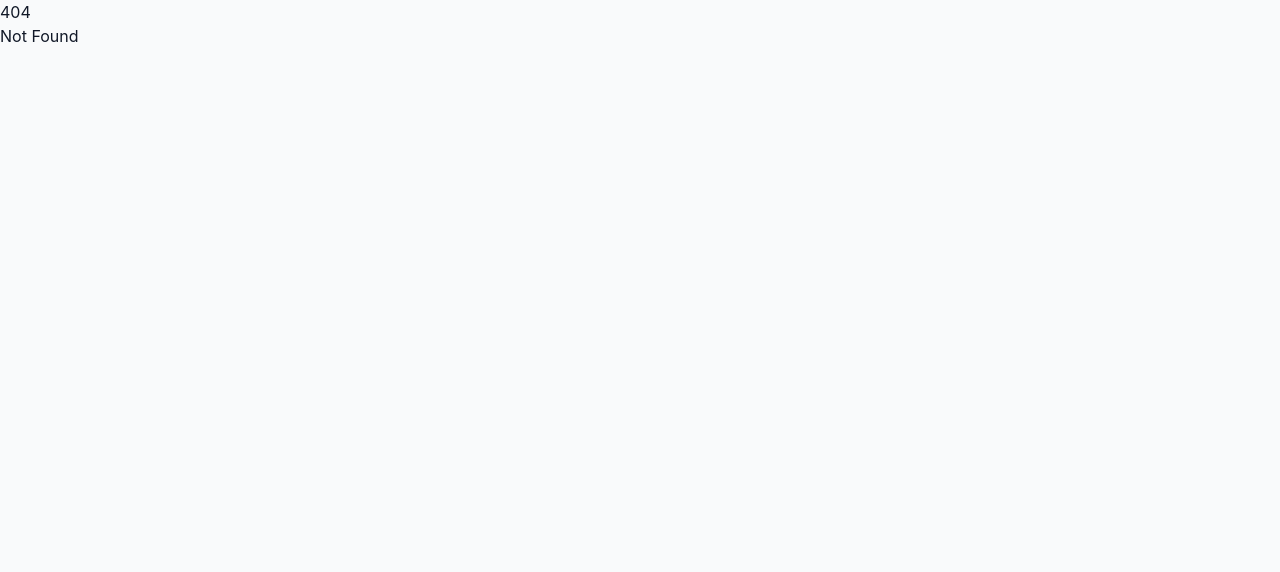
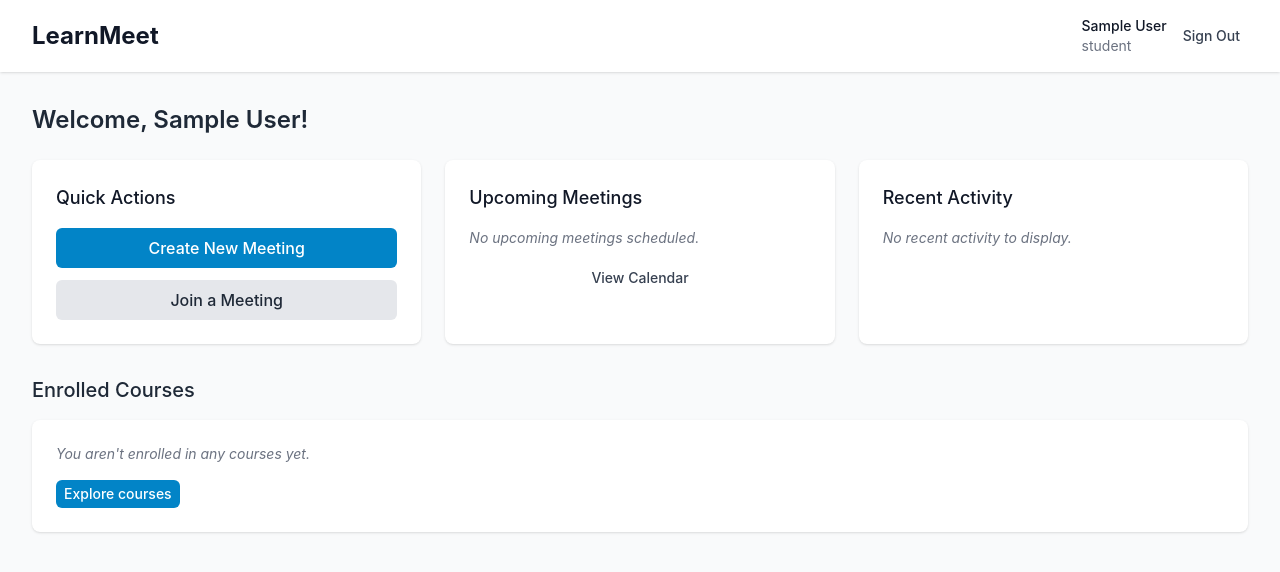
Before and after one commit to letangphuquy/learnmeet, a SvelteKit app: page /dashboard in a window 1280 px wide. Before the commit this address had no page. Shown: the top 572 px of the page. Built offline with nearby package versions, Linux system fonts and the light colour scheme; no server answers; sample sign-in values are in the browser's storage.

Commit message:
[UI] Add user dashboard and protected layout
Implements a personalized dashboard with role-specific content and a protected layout that handles authentication state to prevent unauthorized access.

```diff
--- /dev/null
+++ b/src/routes/dashboard/+layout.svelte
@@ -0,0 +1,31 @@
+<!-- Protected route layout - only accessible to authenticated users -->
+<script lang="ts">
+  import { onMount } from 'svelte';
+  import { goto } from '$app/navigation';
+  import { authStore } from '$lib/stores/authStore';
+
+  let isAuthenticated = false;
+  let loading = true;
+
+  onMount(() => {
+    const unsubscribe = authStore.subscribe((authState) => {
+      isAuthenticated = authState.isAuthenticated;
+      loading = authState.loading;
+
+      // If user isn't authenticated and we've finished loading, redirect to sign in
+      if (!authState.loading && !authState.isAuthenticated) {
+        goto('/auth/signin');
+      }
+    });
+
+    return unsubscribe;
+  });
+</script>
+
+{#if loading}
+  <div class="flex justify-center items-center h-screen bg-gray-50">
+    <div class="animate-spin rounded-full h-12 w-12 border-t-2 border-b-2 border-primary-600"></div>
+  </div>
+{:else if isAuthenticated}
+  <slot></slot>
+{/if}
--- /dev/null
+++ b/src/routes/dashboard/+page.svelte
@@ -0,0 +1,138 @@
+<!-- Dashboard page for LearnMeet -->
+<script lang="ts">
+  import { onMount } from 'svelte';
+  import { goto } from '$app/navigation';
+  import { authStore, UserRole } from '$lib/stores/authStore';
+  import Button from '$lib/components/ui/Button.svelte';
+
+  let user = null;
+  let loading = true;
+
+  onMount(() => {
+    const unsubscribe = authStore.subscribe((authState) => {
+      user = authState.user;
+      loading = authState.loading;
+
+      // If user isn't authenticated and we've finished loading, redirect to sign in
+      if (!authState.loading && !authState.isAuthenticated) {
+        goto('/auth/signin');
+      }
+    });
+
+    return unsubscribe;
+  });
+
+  async function handleSignOut() {
+    try {
+      await authStore.signOut();
+      goto('/auth/signin');
+    } catch (error) {
+      console.error('Failed to sign out', error);
+    }
+  }
+</script>
+
+<main class="min-h-screen bg-gray-50">
+  <!-- Header -->
+  <header class="bg-white shadow">
+    <div class="max-w-7xl mx-auto px-4 sm:px-6 lg:px-8 py-4 flex justify-between items-center">
+      <div class="flex items-center">
+        <h1 class="text-2xl font-bold text-gray-900">LearnMeet</h1>
+      </div>
+
+      <div class="flex items-center space-x-4">
+        {#if user}
+          <div class="flex items-center space-x-2">
+            <div class="text-sm">
+              <p class="text-gray-900 font-medium">{user.displayName}</p>
+              <p class="text-gray-500">{user.role}</p>
+            </div>
+            <Button variant="ghost" size="sm" on:click={handleSignOut}>
+              Sign Out
+            </Button>
+          </div>
+        {/if}
+      </div>
+    </div>
+  </header>
+
+  <!-- Dashboard Content -->
+  <div class="max-w-7xl mx-auto px-4 sm:px-6 lg:px-8 py-8">
+    {#if loading}
+      <div class="flex justify-center py-12">
+        <div class="animate-spin rounded-full h-12 w-12 border-t-2 border-b-2 border-primary-600"></div>
+      </div>
+    {:else}
+      <h2 class="text-2xl font-semibold text-gray-800 mb-6">Welcome, {user?.displayName}!</h2>
+
+      <div class="grid grid-cols-1 md:grid-cols-3 gap-6">
+        <!-- Quick Actions Panel -->
+        <div class="bg-white shadow rounded-lg p-6">
+          <h3 class="text-lg font-medium text-gray-900 mb-4">Quick Actions</h3>
+          <div class="space-y-3">
+            <Button variant="primary" fullWidth={true}>
+              Create New Meeting
+            </Button>
+            <Button variant="secondary" fullWidth={true}>
+              Join a Meeting
+            </Button>
+            {#if user?.role === UserRole.Teacher}
+              <Button variant="secondary" fullWidth={true}>
+                Create Course
+              </Button>
+            {/if}
+          </div>
+        </div>
+
+        <!-- Upcoming Meetings Panel -->
+        <div class="bg-white shadow rounded-lg p-6">
+          <h3 class="text-lg font-medium text-gray-900 mb-4">Upcoming Meetings</h3>
+          <div class="space-y-4">
+            <p class="text-gray-500 text-sm italic">No upcoming meetings scheduled.</p>
+
+            <div class="text-center mt-6">
+              <Button variant="ghost" size="sm">
+                View Calendar
+              </Button>
+            </div>
+          </div>
+        </div>
+
+        <!-- Recent Activity Panel -->
+        <div class="bg-white shadow rounded-lg p-6">
+          <h3 class="text-lg font-medium text-gray-900 mb-4">Recent Activity</h3>
+          <div class="space-y-4">
+            <p class="text-gray-500 text-sm italic">No recent activity to display.</p>
+          </div>
+        </div>
+      </div>
+
+      <!-- Additional Content Based on Role -->
+      {#if user?.role === UserRole.Teacher}
+        <div class="mt-8">
+          <h3 class="text-xl font-medium text-gray-800 mb-4">Your Courses</h3>
+          <div class="bg-white shadow rounded-lg p-6">
+            <p class="text-gray-500 text-sm italic">You haven't created any courses yet.</p>
+            <div class="mt-4">
+              <Button variant="primary" size="sm">
+                Create your first course
+              </Button>
+            </div>
+          </div>
+        </div>
+      {:else if user?.role === UserRole.Student}
+        <div class="mt-8">
+          <h3 class="text-xl font-medium text-gray-800 mb-4">Enrolled Courses</h3>
+          <div class="bg-white shadow rounded-lg p-6">
+            <p class="text-gray-500 text-sm italic">You aren't enrolled in any courses yet.</p>
+            <div class="mt-4">
+              <Button variant="primary" size="sm">
+                Explore courses
+              </Button>
+            </div>
+          </div>
+        </div>
+      {/if}
+    {/if}
+  </div>
+</main>
```
